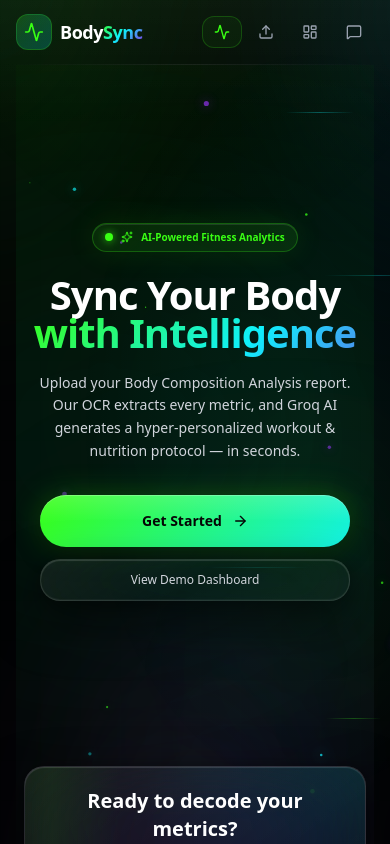
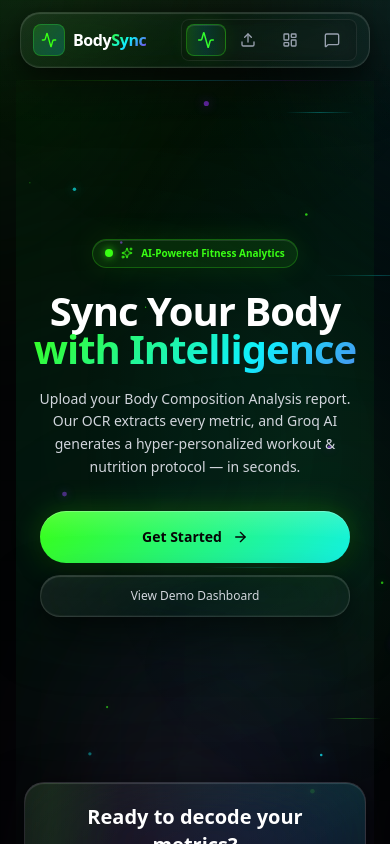
Before and after one commit to Archiviste-ken/BodySync-AI, a Next.js app: page / in a window 390 px wide. Shown: the top 844 px of the page. Built offline with nearby package versions, Linux system fonts and the light colour scheme.

Commit message:
feat: enhance Navbar with improved animations, gradient background, and responsive design

```diff
--- a/src/components/ui/Navbar.tsx
+++ b/src/components/ui/Navbar.tsx
@@ -17,56 +17,107 @@ export default function Navbar() {
 
   return (
     <motion.nav
-      initial={{ y: -20, opacity: 0 }}
+      initial={{ y: -30, opacity: 0 }}
       animate={{ y: 0, opacity: 1 }}
-      transition={{ duration: 0.5, ease: "easeOut" }}
-      className="sticky top-0 z-50 w-full"
+      transition={{ duration: 0.6, ease: [0.16, 1, 0.3, 1] }}
+      className="relative z-50 w-full pt-3 px-3 sm:px-0"
     >
-      <div className="mx-auto max-w-7xl px-4 sm:px-6 lg:px-8">
-        <div className="flex h-16 items-center justify-between">
+      <div className="mx-auto max-w-7xl px-2 sm:px-6 lg:px-8">
+        <div className="glass-panel flex h-14 sm:h-16 items-center justify-between px-3 sm:px-5 relative overflow-hidden">
+          {/* Subtle animated gradient background */}
+          <motion.div
+            animate={{
+              backgroundPosition: ["0% 50%", "100% 50%", "0% 50%"],
+            }}
+            transition={{ duration: 15, repeat: Infinity, ease: "linear" }}
+            className="absolute inset-0 opacity-30 pointer-events-none"
+            style={{
+              background:
+                "linear-gradient(90deg, transparent, rgba(57,255,20,0.03), rgba(15,240,252,0.03), transparent)",
+              backgroundSize: "200% 100%",
+            }}
+          />
+
           {/* Logo */}
-          <Link href="/" className="flex items-center gap-2 group">
-            <div className="relative flex h-9 w-9 items-center justify-center rounded-xl bg-gradient-to-br from-neon-green/20 to-electric-blue/20 border border-neon-green/20">
-              <Activity className="h-5 w-5 text-neon-green" />
-              <div className="absolute inset-0 rounded-xl bg-neon-green/5 opacity-0 group-hover:opacity-100 transition-opacity" />
-            </div>
-            <span className="font-heading text-lg font-bold tracking-tight text-white">
+          <Link
+            href="/"
+            className="flex items-center gap-2 sm:gap-2.5 group relative z-10"
+          >
+            <motion.div
+              whileHover={{ scale: 1.08, rotate: 5 }}
+              whileTap={{ scale: 0.95 }}
+              transition={{ type: "spring", stiffness: 400, damping: 17 }}
+              className="relative flex h-8 w-8 sm:h-10 sm:w-10 items-center justify-center rounded-lg sm:rounded-xl bg-gradient-to-br from-neon-green/20 to-electric-blue/20 border border-neon-green/25"
+            >
+              <Activity className="h-4 w-4 sm:h-5 sm:w-5 text-neon-green transition-transform duration-300 group-hover:scale-110" />
+              {/* Logo glow on hover */}
+              <div className="absolute inset-0 rounded-lg sm:rounded-xl bg-neon-green/10 opacity-0 group-hover:opacity-100 transition-opacity duration-300 blur-sm" />
+            </motion.div>
+            <span className="font-heading text-base sm:text-lg font-bold tracking-tight text-white">
               Body<span className="text-gradient">Sync</span>
             </span>
           </Link>
 
           {/* Nav Links */}
-          <div className="flex items-center gap-1">
+          <div className="flex items-center gap-0.5 sm:gap-1 rounded-lg sm:rounded-xl border border-white/8 bg-black/20 p-1 sm:p-1.5 backdrop-blur-sm relative z-10">
             {navLinks.map((link) => {
               const isActive = pathname === link.href;
               const Icon = link.icon;
               return (
+                <motion.div
+                  key={link.href}
+                  whileHover={{ y: -2 }}
+                  whileTap={{ scale: 0.96 }}
+                  transition={{ type: "spring", stiffness: 400, damping: 20 }}
+                >
                   <Link
-                  key={link.href}
                     href={link.href}
-                  className={`relative flex items-center gap-2 rounded-xl px-3 py-2 text-sm font-medium transition-all duration-200 ${
+                    className={`relative flex items-center justify-center gap-1.5 sm:gap-2 rounded-lg sm:rounded-xl px-2.5 py-2 sm:px-3.5 sm:py-2.5 text-xs sm:text-sm font-medium transition-all duration-300 min-w-[40px] sm:min-w-0 ${
                       isActive
                         ? "text-neon-green"
-                      : "text-gray-400 hover:text-white hover:bg-white/5"
+                        : "text-gray-400 hover:text-white hover:bg-white/8"
                     }`}
                   >
-                  <Icon className="h-4 w-4" />
-                  <span className="hidden sm:inline">{link.label}</span>
+                    <Icon
+                      className={`h-4 w-4 sm:h-4 sm:w-4 transition-all duration-300 ${
+                        isActive ? "scale-110" : ""
+                      }`}
+                    />
+                    <span className="hidden md:inline">{link.label}</span>
                     {isActive && (
                       <motion.div
                         layoutId="navbar-active"
-                      className="absolute inset-0 rounded-xl border border-neon-green/20 bg-neon-green/5"
-                      transition={{ type: "spring", bounce: 0.2, duration: 0.5 }}
+                        className="absolute inset-0 rounded-lg sm:rounded-xl border border-neon-green/30 bg-gradient-to-r from-neon-green/18 via-electric-blue/12 to-neon-green/8"
+                        style={{
+                          boxShadow:
+                            "0 0 20px rgba(57,255,20,0.1), inset 0 1px 0 rgba(255,255,255,0.1)",
+                        }}
+                        transition={{
+                          type: "spring",
+                          bounce: 0.15,
+                          duration: 0.6,
+                        }}
                       />
                     )}
                   </Link>
+                </motion.div>
               );
             })}
           </div>
         </div>
       </div>
-      {/* Bottom border glow */}
-      <div className="h-px w-full bg-gradient-to-r from-transparent via-surface-border to-transparent" />
+
+      {/* Bottom border glow with enhanced animation */}
+      <motion.div
+        initial={{ scaleX: 0 }}
+        animate={{ scaleX: 1 }}
+        transition={{ duration: 0.8, delay: 0.3, ease: [0.16, 1, 0.3, 1] }}
+        className="mt-3 h-px w-full origin-center"
+        style={{
+          background:
+            "linear-gradient(90deg, transparent, rgba(57,255,20,0.2), rgba(15,240,252,0.3), rgba(138,43,226,0.2), transparent)",
+        }}
+      />
     </motion.nav>
   );
 }
```
Lines whose indentation alone changed are shown as unchanged.
